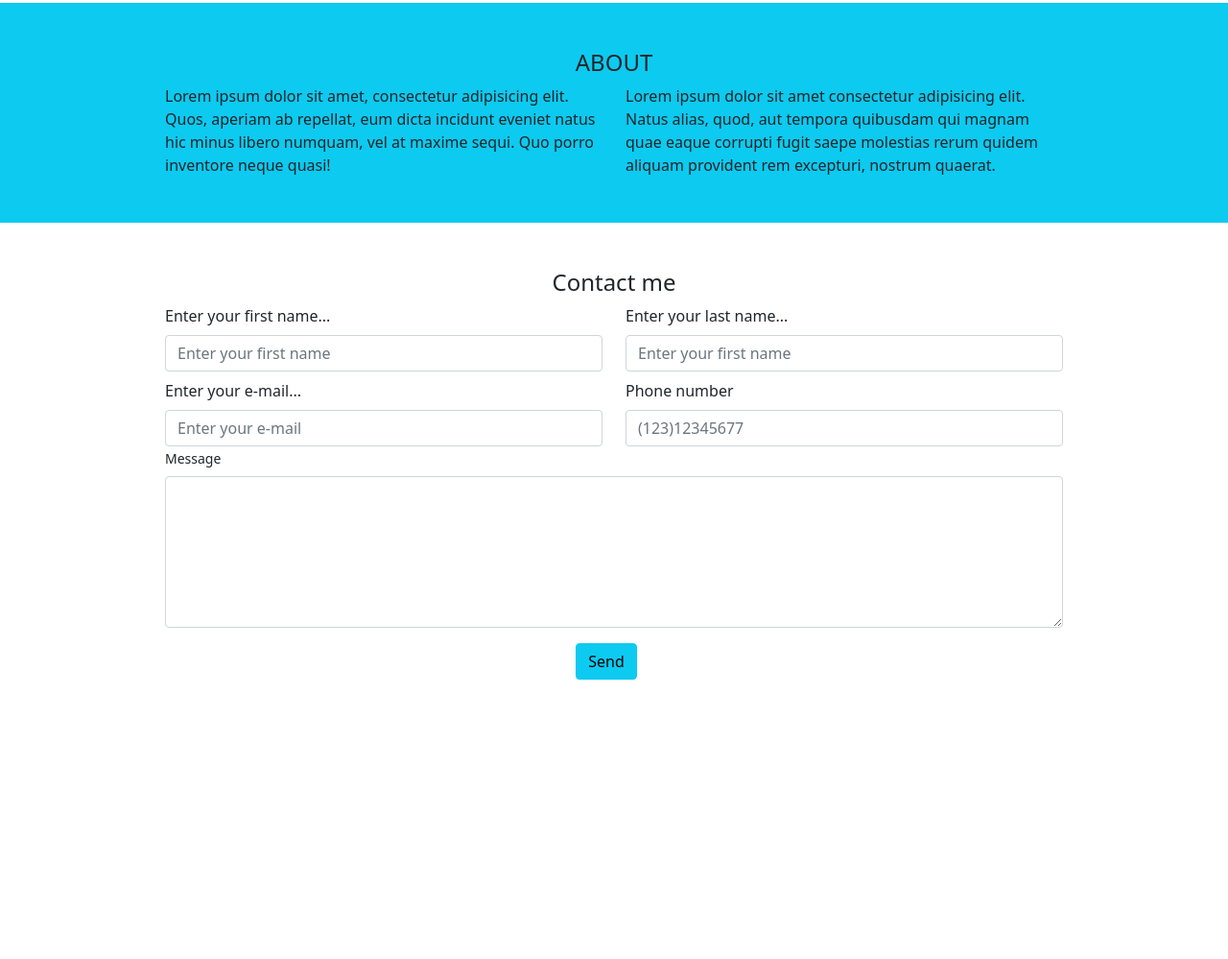
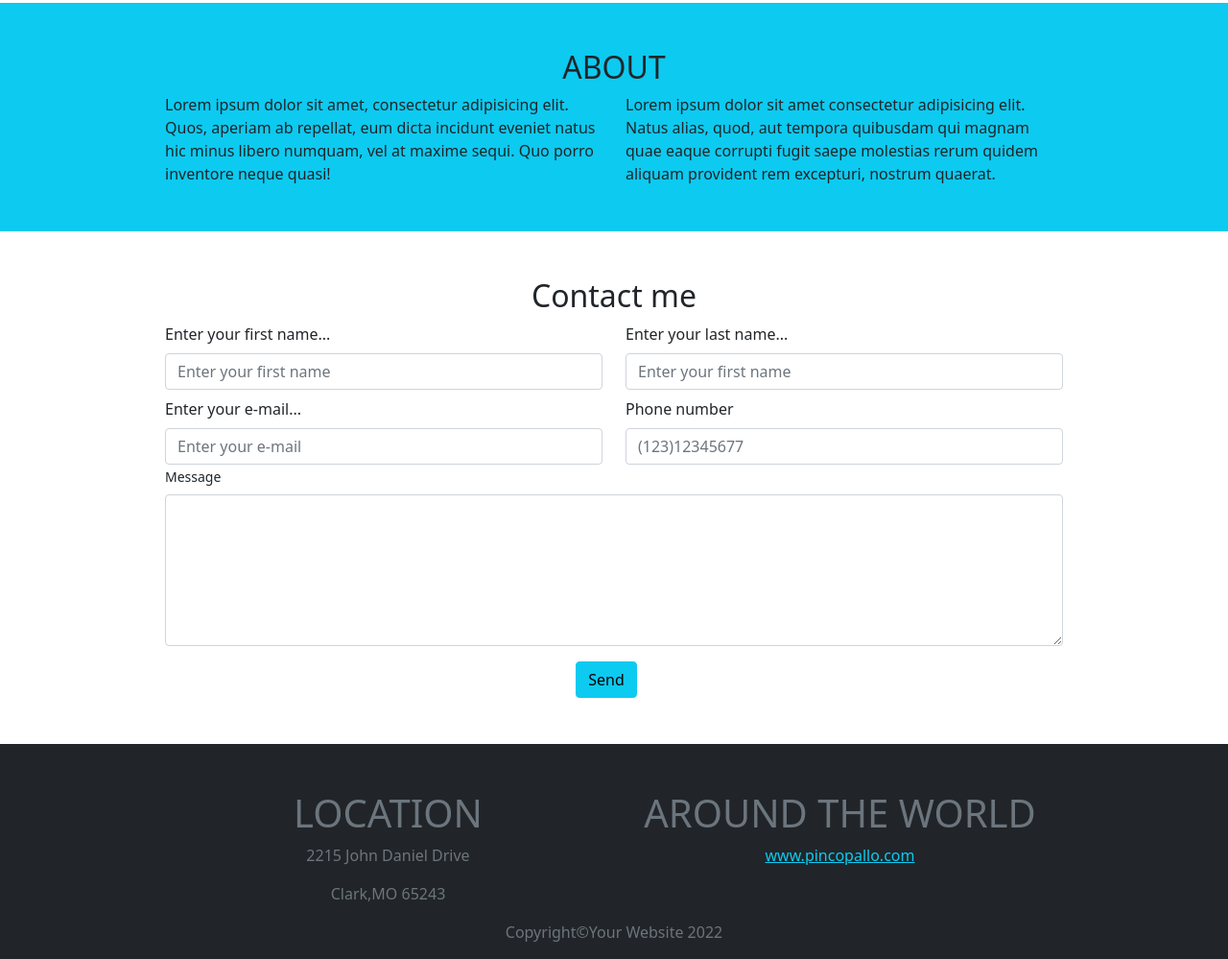
Before and after one commit to giuseppemaresca/html-css-bootstrap-freelancer, a plain HTML site: page index.html in a window 1280 px wide. Shown: the part 939-1938 px from the top of the page at 96% size. Before the commit the page ends 1695 px from the top, so only its background shows below. Drawn offline with nearby package versions, Linux system fonts and the light colour scheme.

Commit message:
Fine esercizio ( verifica errore sintassi ticket hotwell)

```diff
--- a/index.html
+++ b/index.html
@@ -128,7 +128,7 @@
        </section>
        <!--Inserimento About-->
        <section class="bg-info">
-           <h4 class="pt-5 mt-5 text-center">ABOUT</h4>
+           <h2 class="pt-5 mt-5 text-center">ABOUT</h2>
            <div class="container-fluid w-75">
                <div class="d-flex flex-column justify-content-center">
                    <div class="row pb-5">
@@ -143,7 +143,7 @@
        </section>
        <!--Inserimento contact me-->
        <section id="contact" class="my-5">
-           <h4 class="text-center mt-5">Contact me</h4>
+           <h2 class="text-center mt-5">Contact me</h2>
            <div class="container-fluid w-75">
            <form action="#">
                <div class="row">
@@ -165,7 +165,7 @@
                     <div class="col-6 mt-2">
                         <!--number-->
                         <label class="form-label" for="email-address">Phone number </label>
-                        <input class="form-control" type="text" id="email-address" name="email" placeholder="(123)12345677" required>
+                        <input class="form-control" type="text" id="number" name="email" placeholder="(123)12345677" required>
                     </div>
                     <div class="col-12 col-lg-12">
                         <!--message-->
@@ -184,5 +184,22 @@
            </form>
        </section>
    </main>
+   <!--Footer-->
+   <div class="container-fluid bg-dark">
+    <div class="container w-75 text-center">
+      <div class="row pt-5 ">
+        <div class="col text-center text-secondary">
+          <h1>LOCATION</h1>
+           <p>2215 John Daniel Drive</p>
+           <p>Clark,MO 65243</p>
+        </div>
+        <div class="col text-center text-secondary">
+          <h1>AROUND THE WORLD</h1>
+          <a class="text-info" href="#">www.pincopallo.com</a>
+        </div>
+        <p class="text-secondary">Copyright&copy;Your Website 2022</p>
+      </div>
+    </div>
+  </div>
 </body>
 </html>
```
